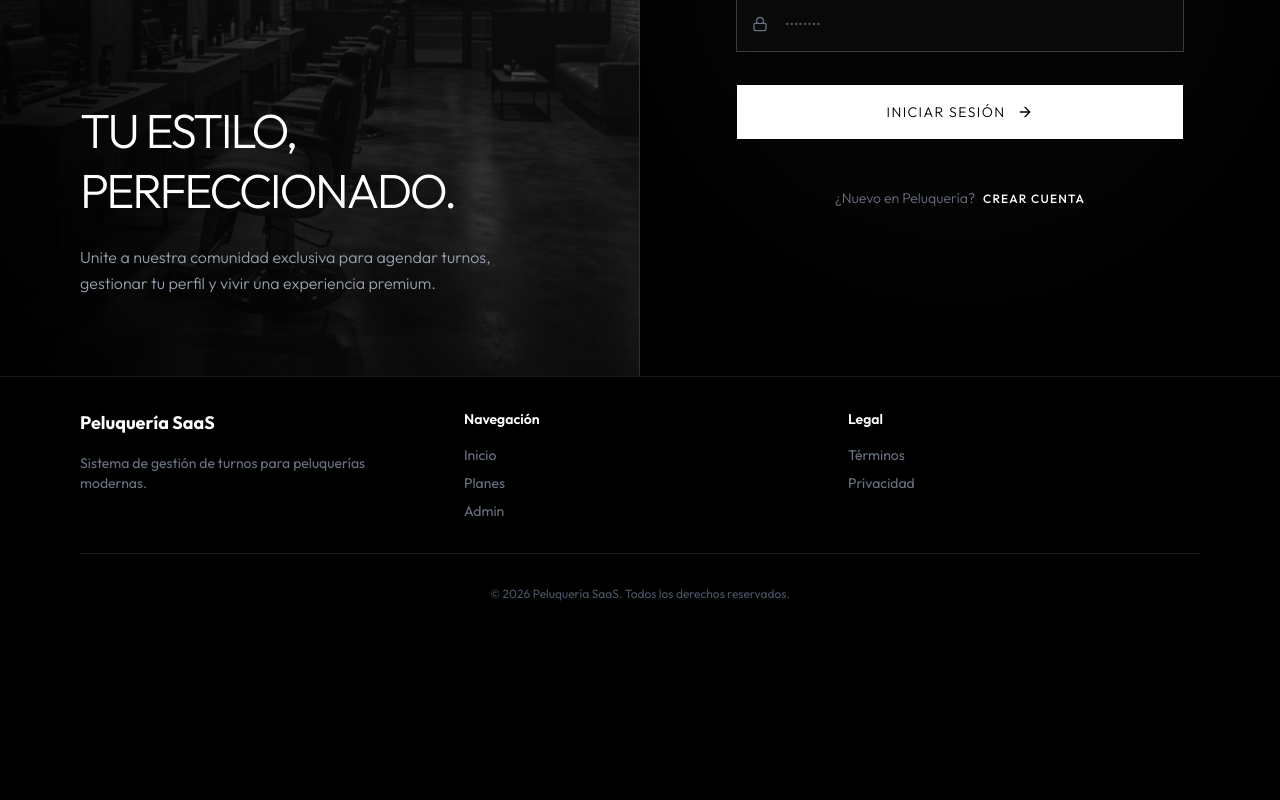
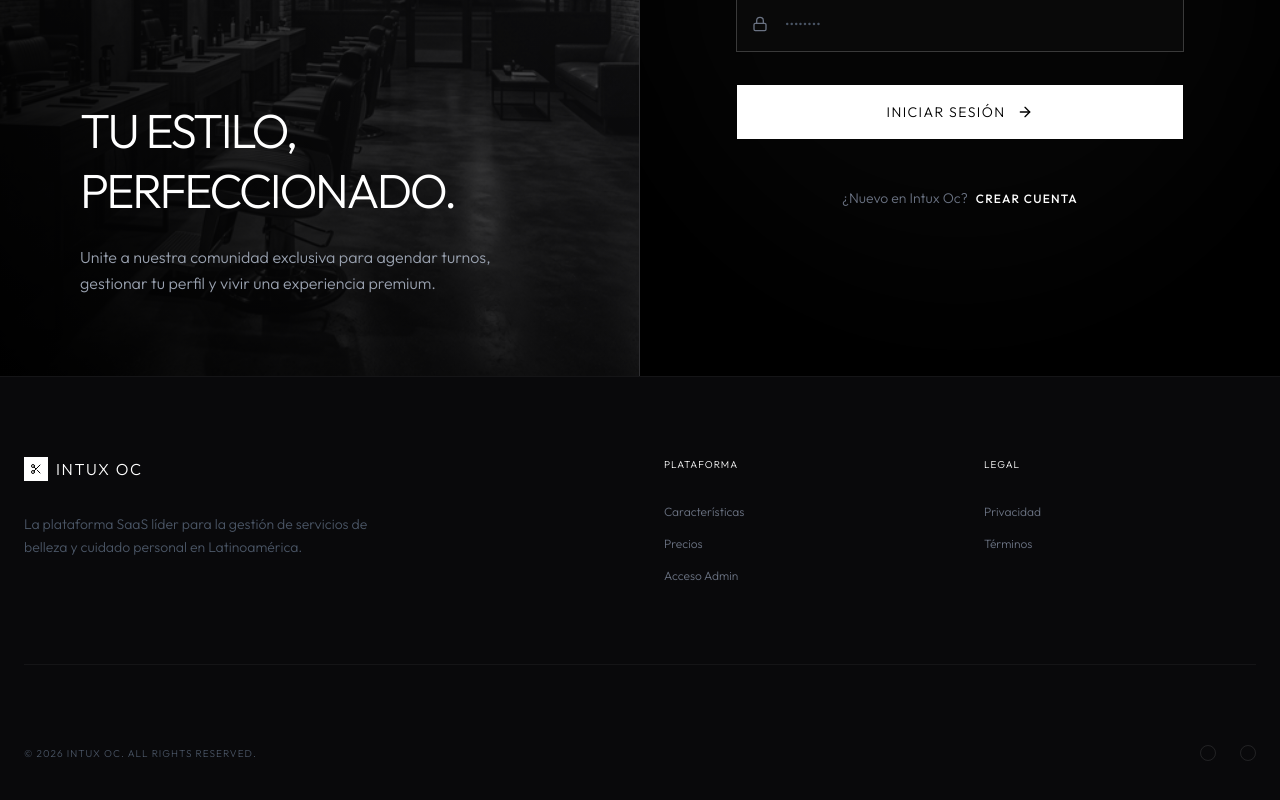
Before and after one commit to intux-oc/turnos-peluqueria, a Next.js app: page /login in a window 1280 px wide. Shown: the part 488-1288 px from the top of the page. Before the commit the page ends 1122 px from the top, so only its background shows below. Built offline with nearby package versions, Linux system fonts and the light colour scheme; no server answers.

Commit message:
Ver. 5.7.1

```diff
--- a/src/app/layout.tsx
+++ b/src/app/layout.tsx
@@ -43,6 +43,8 @@ export const metadata: Metadata = {
   },
 };
 
+import { Toaster } from "@/components/ui/sonner";
+
 export default function RootLayout({
   children,
 }: Readonly<{
@@ -56,6 +58,7 @@ export default function RootLayout({
           defaultTheme="dark"
           disableTransitionOnChange
         >
+          <Toaster theme="dark" position="bottom-right" />
           <RegisterSW />
           <NavBar />
           <main className="flex-1 flex flex-col pt-16">
--- a/src/app/login/page.tsx
+++ b/src/app/login/page.tsx
@@ -6,7 +6,7 @@ import { useRouter } from 'next/navigation'
 import { Button } from '@/components/ui/button'
 import { Input } from '@/components/ui/input'
 import { Label } from '@/components/ui/label'
-import { toast, Toaster } from 'sonner'
+import { toast } from 'sonner'
 import { Mail, Lock, User, ArrowRight } from 'lucide-react'
 
 export default function LoginPage() {
@@ -58,7 +58,7 @@ export default function LoginPage() {
 
   return (
     <div className="flex flex-col min-h-screen bg-black text-white font-sans selection:bg-white selection:text-black">
-      <Toaster theme="dark" />
+
 
       <div className="flex-1 flex flex-col md:flex-row">
         {/* Left Side - Image with B&W aesthetic */}
@@ -167,7 +167,7 @@ export default function LoginPage() {
             </form>
 
             <div className="mt-12 text-center text-sm text-gray-500 font-light">
-              {isSignUp ? '¿Ya tenés una cuenta?' : '¿Nuevo en Peluquería?'}
+              {isSignUp ? '¿Ya tenés una cuenta?' : '¿Nuevo en Intux Oc?'}
               <button
                 type="button"
                 className="ml-2 font-medium text-white hover:text-gray-300 transition-colors uppercase tracking-widest text-xs"
--- a/src/app/page.tsx
+++ b/src/app/page.tsx
@@ -46,7 +46,7 @@ export default function Home() {
 
   return (
     <div className="flex flex-col min-h-screen bg-black text-white font-sans selection:bg-white selection:text-black overflow-x-hidden">
-      <Toaster theme="dark" position="bottom-right" />
+
 
 
 
@@ -54,47 +54,7 @@ export default function Home() {
       <FeaturesSection />
       <CTASection />
 
-      {/* Footer */}
-      <footer className="py-20 border-t border-white/5 bg-zinc-950 px-6">
-        <div className="max-w-7xl mx-auto grid grid-cols-1 md:grid-cols-4 gap-12">
-          <div className="col-span-2">
-            <div className="flex items-center gap-2 mb-8">
-              <div className="w-6 h-6 bg-white flex items-center justify-center">
-                <Scissors className="w-3 h-3 text-black" />
-              </div>
-              <span className="text-md font-light tracking-widest uppercase">Intux Oc</span>
-            </div>
-            <p className="text-gray-600 font-light text-sm max-w-sm leading-relaxed">
-              La plataforma SaaS líder para la gestión de servicios de belleza y cuidado personal en Latinoamérica.
-            </p>
-          </div>
-          <div>
-            <h5 className="text-[10px] tracking-widest uppercase text-white mb-8 font-light">Plataforma</h5>
-            <div className="flex flex-col gap-4 text-xs font-light text-gray-500">
-              <span className="hover:text-white cursor-pointer transition-colors">Características</span>
-              <span className="hover:text-white cursor-pointer transition-colors">Precios</span>
-              <span className="hover:text-white cursor-pointer transition-colors">Seguridad</span>
-            </div>
-          </div>
-          <div>
-            <h5 className="text-[10px] tracking-widest uppercase text-white mb-8 font-light">Legal</h5>
-            <div className="flex flex-col gap-4 text-xs font-light text-gray-500">
-              <span className="hover:text-white cursor-pointer transition-colors" onClick={() => router.push('/privacidad')}>Privacidad</span>
-              <span className="hover:text-white cursor-pointer transition-colors" onClick={() => router.push('/terminos')}>Términos</span>
-            </div>
-          </div>
-        </div>
-        <div className="max-w-7xl mx-auto pt-20 mt-20 border-t border-white/5 flex items-center justify-between">
-          <p className="text-[10px] text-gray-600 tracking-widest uppercase">
-            &copy; {new Date().getFullYear()} INTUX OC. ALL RIGHTS RESERVED.
-          </p>
-          <div className="flex gap-6">
-             {/* Social placeholders */}
-             <div className="w-4 h-4 border border-white/10 rounded-full" />
-             <div className="w-4 h-4 border border-white/10 rounded-full" />
-          </div>
-        </div>
-      </footer>
+
     </div>
   )
 }
--- a/src/components/Footer.tsx
+++ b/src/components/Footer.tsx
@@ -1,55 +1,46 @@
 import Link from 'next/link'
+import { Scissors } from 'lucide-react'
 
-// Componente Server: contenido estático
 export function Footer() {
   const year = new Date().getFullYear()
 
   return (
-    <footer className="border-t border-white/10 bg-black py-8">
-      <div className="container mx-auto max-w-6xl px-4">
-        <div className="grid md:grid-cols-3 gap-8">
-          {/* Brand */}
-          <div>
-            <h3 className="text-lg font-bold text-white mb-4">Peluquería SaaS</h3>
-            <p className="text-sm text-gray-500">
-              Sistema de gestión de turnos para peluquerías modernas.
-            </p>
+    <footer className="py-20 border-t border-white/5 bg-zinc-950 px-6">
+      <div className="max-w-7xl mx-auto grid grid-cols-1 md:grid-cols-4 gap-12">
+        <div className="col-span-2">
+          <div className="flex items-center gap-2 mb-8">
+            <div className="w-6 h-6 bg-white flex items-center justify-center">
+              <Scissors className="w-3 h-3 text-black" />
+            </div>
+            <span className="text-md font-light tracking-widest uppercase text-white">Intux Oc</span>
           </div>
-
-          {/* Links */}
-          <div>
-            <h4 className="text-sm font-semibold text-white mb-4">Navegación</h4>
-            <nav className="space-y-2">
-              <Link href="/" className="block text-sm text-gray-500 hover:text-white">
-                Inicio
-              </Link>
-              <Link href="/planes" className="block text-sm text-gray-500 hover:text-white">
-                Planes
-              </Link>
-              <Link href="/login" className="block text-sm text-gray-500 hover:text-white">
-                Admin
-              </Link>
-            </nav>
-          </div>
-
-          {/* Legal */}
-          <div>
-            <h4 className="text-sm font-semibold text-white mb-4">Legal</h4>
-            <nav className="space-y-2">
-              <Link href="/terminos" className="block text-sm text-gray-500 hover:text-white">
-                Términos
-              </Link>
-              <Link href="/privacidad" className="block text-sm text-gray-500 hover:text-white">
-                Privacidad
-              </Link>
-            </nav>
+          <p className="text-gray-600 font-light text-sm max-w-sm leading-relaxed">
+            La plataforma SaaS líder para la gestión de servicios de belleza y cuidado personal en Latinoamérica.
+          </p>
+        </div>
+        <div>
+          <h5 className="text-[10px] tracking-widest uppercase text-white mb-8 font-light">Plataforma</h5>
+          <div className="flex flex-col gap-4 text-xs font-light text-gray-500">
+            <Link href="/" className="hover:text-white transition-colors">Características</Link>
+            <Link href="/planes" className="hover:text-white transition-colors">Precios</Link>
+            <Link href="/login" className="hover:text-white transition-colors">Acceso Admin</Link>
           </div>
         </div>
-
-        <div className="mt-8 pt-8 border-t border-white/10 text-center">
-          <p className="text-xs text-gray-600">
-            © {year} Peluquería SaaS. Todos los derechos reservados.
-          </p>
+        <div>
+          <h5 className="text-[10px] tracking-widest uppercase text-white mb-8 font-light">Legal</h5>
+          <div className="flex flex-col gap-4 text-xs font-light text-gray-500">
+            <Link href="/privacidad" className="hover:text-white transition-colors">Privacidad</Link>
+            <Link href="/terminos" className="hover:text-white transition-colors">Términos</Link>
+          </div>
+        </div>
+      </div>
+      <div className="max-w-7xl mx-auto pt-20 mt-20 border-t border-white/5 flex items-center justify-between">
+        <p className="text-[10px] text-gray-600 tracking-widest uppercase font-light">
+          &copy; {year} INTUX OC. ALL RIGHTS RESERVED.
+        </p>
+        <div className="flex gap-6">
+           <div className="w-4 h-4 border border-white/10 rounded-full" />
+           <div className="w-4 h-4 border border-white/10 rounded-full" />
         </div>
       </div>
     </footer>
--- a/src/lib/email.ts
+++ b/src/lib/email.ts
@@ -32,7 +32,7 @@ export const sendEmail = async ({
     }
 
     const { data, error } = await resend.emails.send({
-      from: 'Stitch <onboarding@resend.dev>', // Dominio de prueba
+      from: 'Intux Oc <onboarding@resend.dev>', // Dominio de prueba
       to,
       subject,
       html,
@@ -80,7 +80,7 @@ export const getConfirmationTemplate = (data: {
       </p>
       <hr style="border: 0; border-top: 1px solid #222; margin: 30px 0;">
       <p style="text-align: center; font-size: 10px; color: #444; text-transform: uppercase; letter-spacing: 1px;">
-        Impulsado por Stitch
+        Impulsado por Intux Oc
       </p>
     </div>
   `;
@@ -109,7 +109,7 @@ export const getSubscriptionTemplate = (data: {
 
       <hr style="border: 0; border-top: 1px solid #222; margin: 30px 0;">
       <p style="text-align: center; font-size: 10px; color: #444; text-transform: uppercase; letter-spacing: 1px;">
-        Gracias por elegir Stitch
+        Gracias por elegir Intux Oc
       </p>
     </div>
   `;
```
Also changed, not shown: src/app/pagar/page.tsx (+3 -11 lines).
